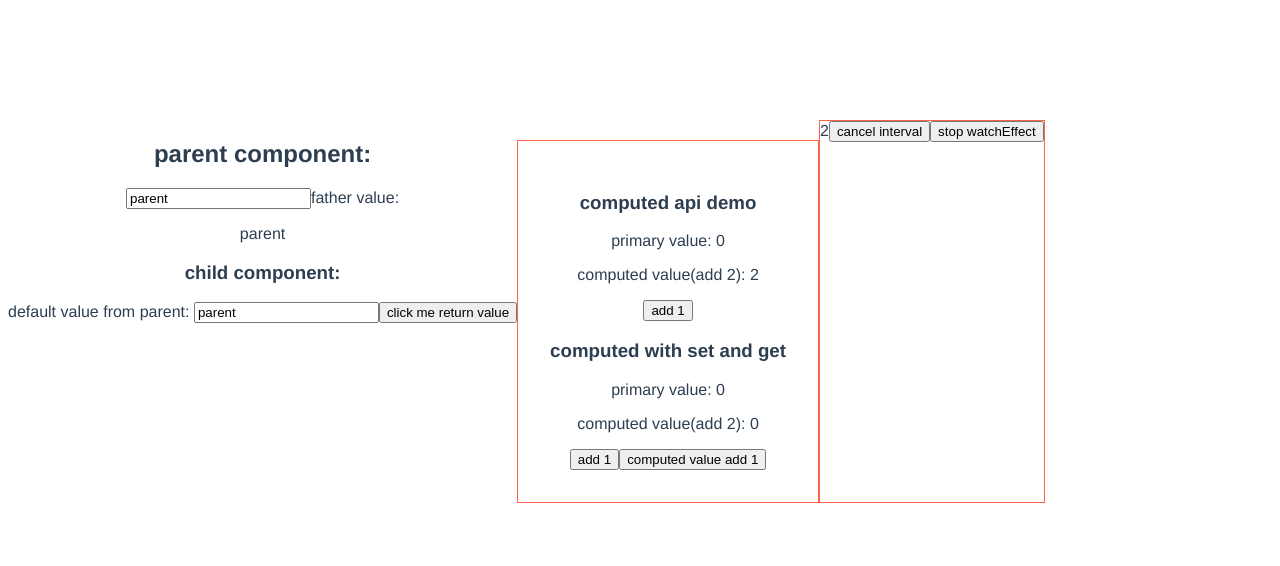
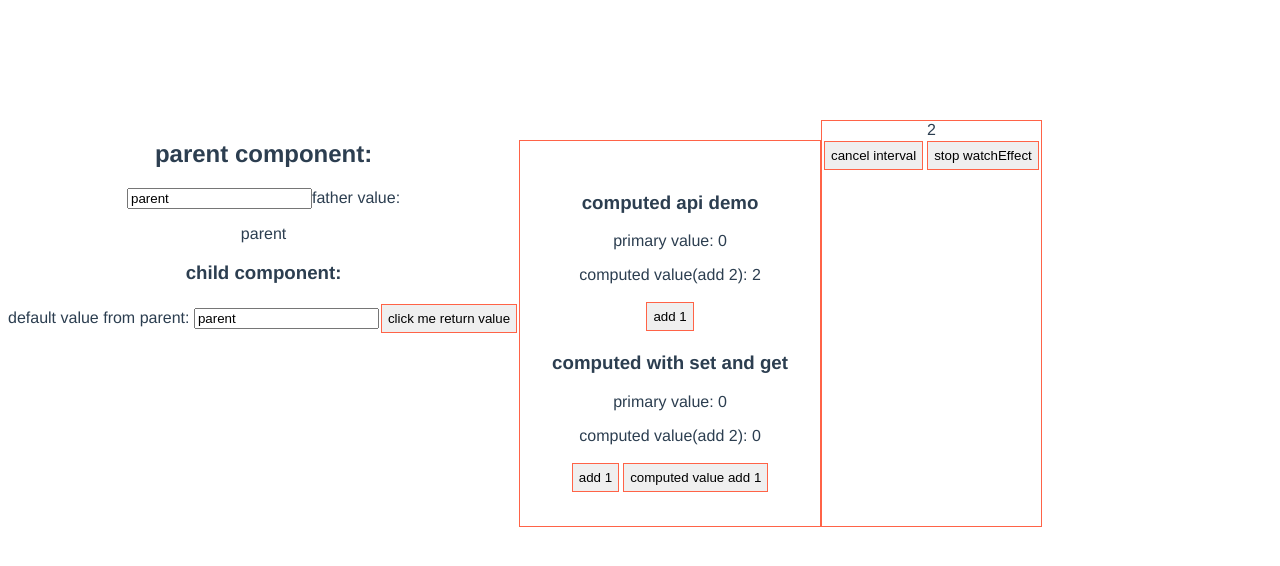
Before and after one commit to whj768702/vuenext, a Vue app: page / in a window 1280 px wide. Shown: the top 566 px of the page. Built offline with nearby package versions, Linux system fonts and the light colour scheme.

Commit message:
refactor(style): button样式调整。

```diff
--- a/src/App.vue
+++ b/src/App.vue
@@ -53,4 +53,10 @@
     display: flex;
     flex-flow: row wrap;
   }
+  button {
+    margin: 2px;
+    padding: 6px;
+    border: 1px solid tomato;
+    outline: none;
+  }
 </style>
--- a/src/components/WatchEffect.vue
+++ b/src/components/WatchEffect.vue
@@ -1,6 +1,7 @@
 <template>
   <div class="watch-effect">
     <span>{{counter}}</span>
+    <br/>
     <button @click="cancelInterval">cancel interval</button>
     <button @click="cancelWatchEffect">stop watchEffect</button>
   </div>
```
